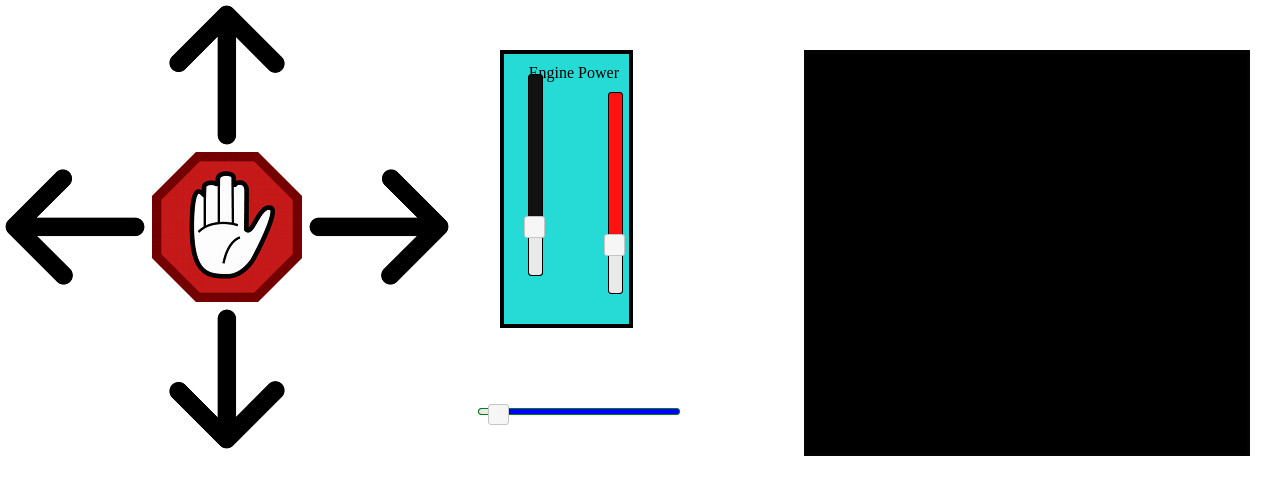
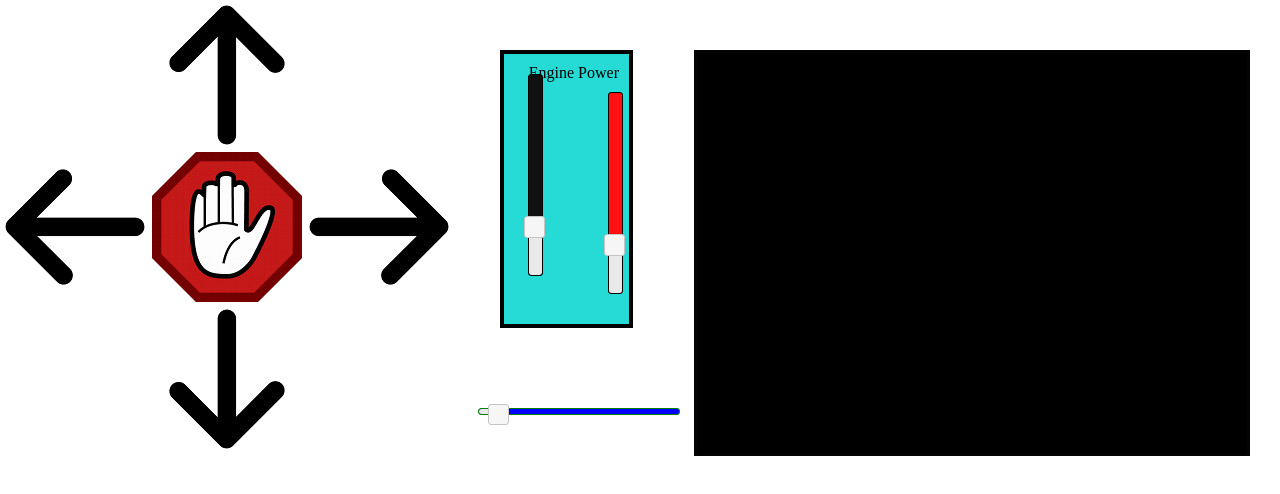
Before and after one commit to alexmac131/NodeXBeeRover, a plain HTML site: page index.html in a window 1280 px wide. Drawn offline with nearby package versions, Linux system fonts and the light colour scheme.

Commit message:
sonar radar fix

```diff
--- a/index.html
+++ b/index.html
@@ -34,7 +34,7 @@
 	<div id="amount3" style="color:#ff1111; font-weight:bold;font-size:1.2em" /></div>
 </div>
 <div id="slider-impulseH"  ></div>
-<canvas id="myCanvas" width="440" height="400" style="border:3px solid #030303;background:#000000" />
+<canvas id="myCanvas" width="550" height="400" style="border:3px solid #030303;background:#000000" />
 
 </body>
 </html>
```
